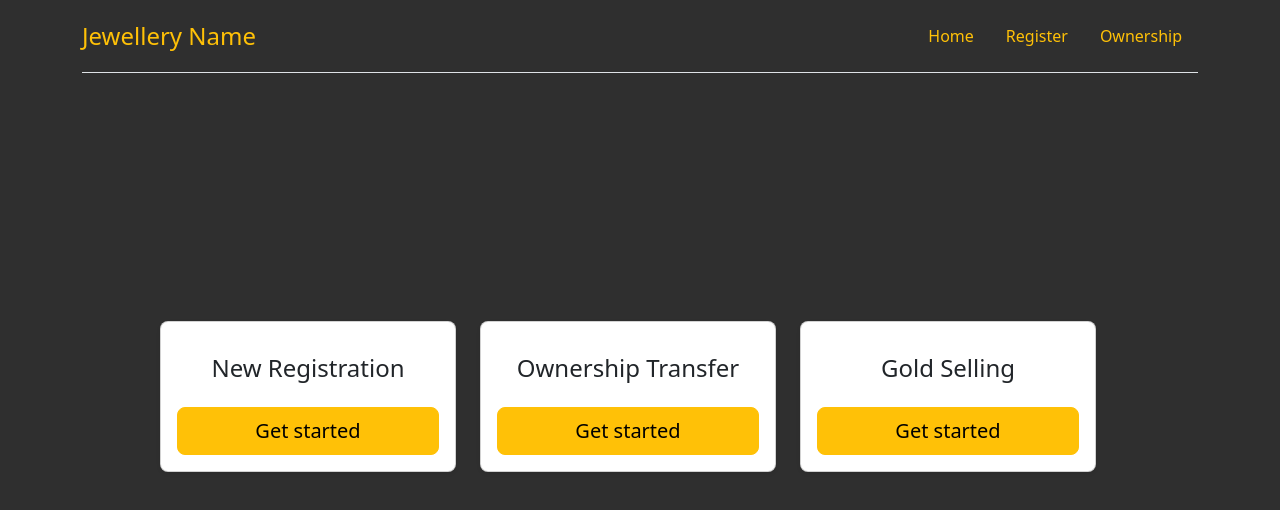
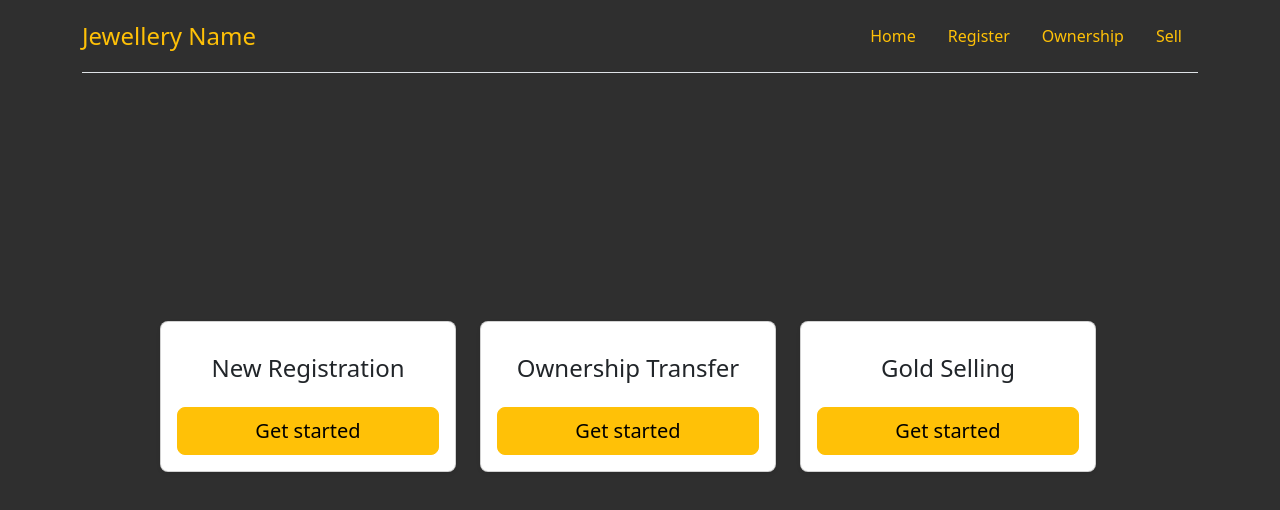
Before and after one commit to Jenat14/HackAthena-Techies, a plain HTML site: page Jewellery/choice.html in a window 1280 px wide. Drawn offline with nearby package versions, Linux system fonts and the light colour scheme.

Commit message:
Update choice.html

```diff
--- a/Jewellery/choice.html
+++ b/Jewellery/choice.html
@@ -51,6 +51,7 @@
             </li>
             <li class="nav-item"><a href="./new_reg.html" class="nav-link">Register</a></li>
             <li class="nav-item"><a href="./owner_trans.html" class="nav-link">Ownership</a></li>
+            <li class="nav-item"><a href="./sale.html" class="nav-link">Sell</a></li>
           </ul>
         </header>
       </div>
```
